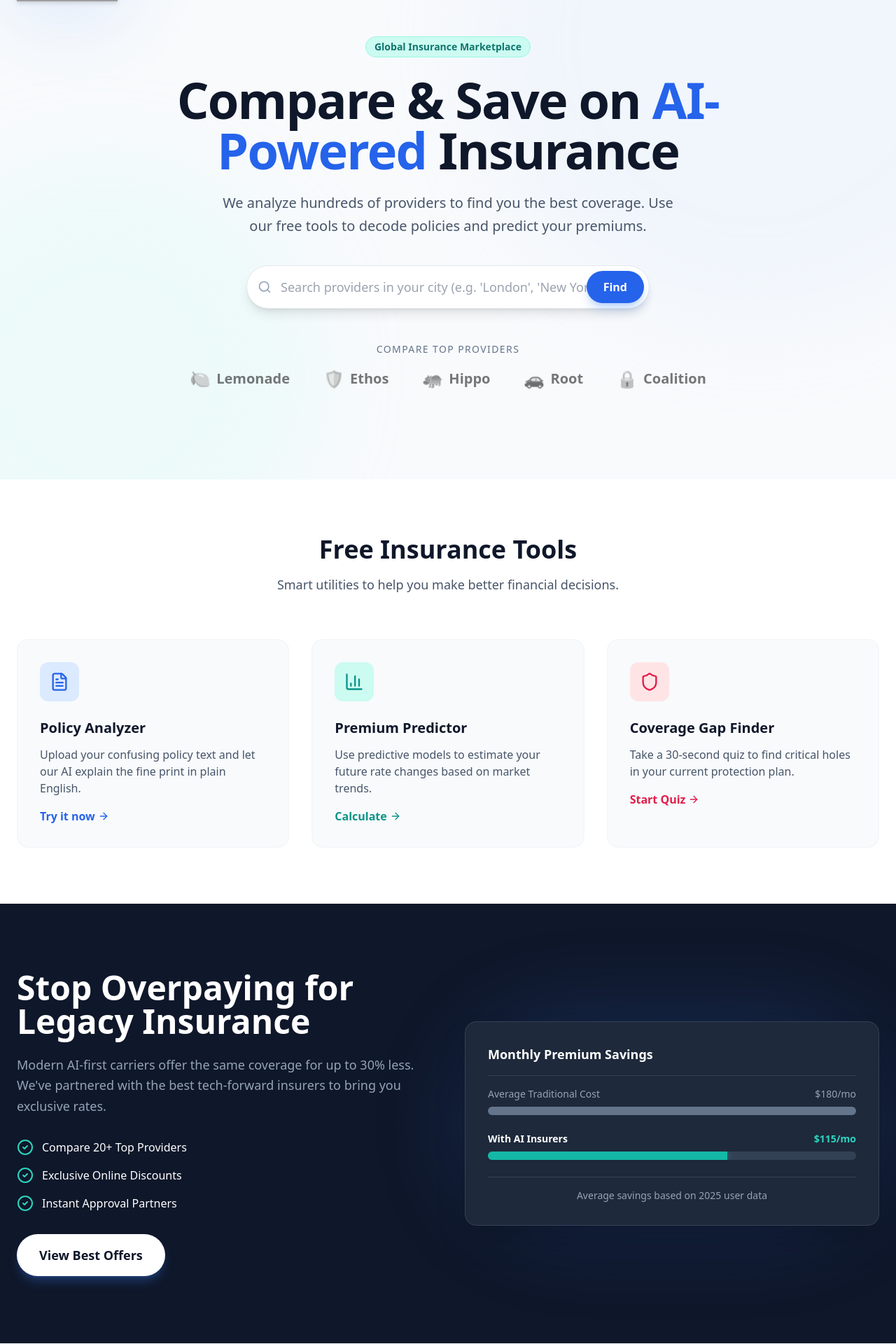
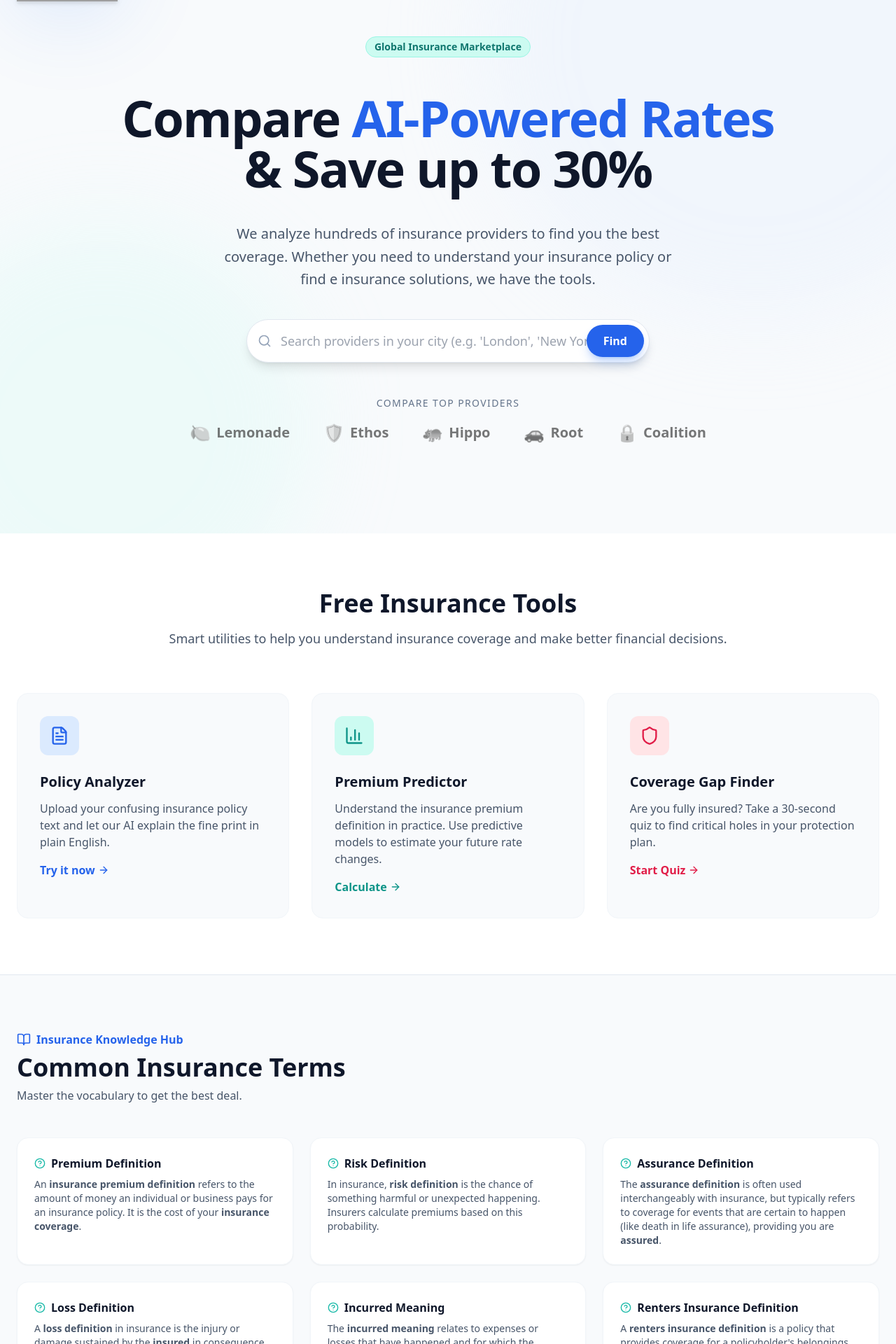
Before and after one commit to mohamedsaidyekhlef-png/AIinsurance, a React (Vite) app: page / in a window 1280 px wide. Shown: the part 140-2060 px from the top of the page at 70% size. Built offline with nearby package versions, Linux system fonts and the light colour scheme; grey boxes are pictures that could not be loaded.

Commit message:
Commit from Dualite Alpha:

```diff
--- a/src/pages/About.tsx
+++ b/src/pages/About.tsx
@@ -1,6 +1,7 @@
 import React from 'react';
 import { motion } from 'framer-motion';
-import { CheckCircle2, Globe, Users, Zap } from 'lucide-react';
+import { CheckCircle2, Globe, Users, Zap, Briefcase, HeartHandshake } from 'lucide-react';
+import { Button } from '../components/ui/Button';
 
 export const About = () => {
   return (
@@ -17,7 +18,7 @@
             Democratizing Insurance with <span className="text-blue-600">Intelligence</span>
           </motion.h1>
           <p className="text-xl text-slate-600 leading-relaxed">
-            INSURALIX is the world's first AI-native insurance resource hub. We bridge the gap between complex policy jargon and consumer understanding using advanced technology.
+            INSURALIX is the world's first AI-native insurance resource hub. We provide <strong>reassurance</strong> (a common <strong>assurance synonym</strong>) to millions by bridging the gap between complex policy jargon and consumer understanding.
           </p>
         </div>
 
@@ -53,14 +54,14 @@
         </div>
 
         {/* Story Section */}
-        <div className="bg-slate-900 text-white rounded-[3rem] p-10 md:p-20 overflow-hidden relative">
+        <div className="bg-slate-900 text-white rounded-[3rem] p-10 md:p-20 overflow-hidden relative mb-20">
            <div className="absolute top-0 right-0 w-[600px] h-[600px] bg-blue-600/20 rounded-full blur-[100px] -translate-y-1/2 translate-x-1/2" />
 
            <div className="relative z-10 max-w-3xl">
              <h2 className="text-3xl md:text-4xl font-bold mb-8">Why We Started</h2>
              <div className="space-y-6 text-lg text-slate-300 leading-relaxed">
                <p>
-                 The insurance industry hasn't changed much in 100 years. It's filled with paperwork, confusing terms, and slow processes. But the world has changed.
+                 The insurance industry hasn't changed much in 100 years. It's filled with paperwork, confusing terms like "<strong>reassurance definition</strong>" vs "insurance", and slow processes. But the world has changed.
                </p>
                <p>
                  We saw an opportunity to use <strong>Generative AI</strong> and <strong>Predictive Analytics</strong> to flip the script. Instead of you chasing insurers, we built tools that make insurers compete for you based on your actual data.
@@ -87,6 +88,20 @@
            </div>
         </div>
 
+        {/* Careers / Jobs Section */}
+        <div className="max-w-4xl mx-auto text-center">
+           <div className="inline-flex items-center gap-2 px-3 py-1 rounded-full bg-slate-100 text-slate-700 text-xs font-bold uppercase tracking-wider mb-6">
+              <Briefcase size={14} /> Careers
+           </div>
+           <h2 className="text-3xl font-bold text-slate-900 mb-6">Looking for <span className="text-blue-600">Insurance Jobs</span>?</h2>
+           <p className="text-lg text-slate-600 mb-8 max-w-2xl mx-auto">
+              We are always looking for talented actuaries, data scientists, and content experts. Join our mission to redefine the <strong>insurance association</strong> with technology.
+           </p>
+           <Button variant="outline" className="border-slate-300 hover:border-blue-600 hover:text-blue-600">
+              View Open Positions
+           </Button>
+        </div>
+
       </div>
     </div>
   );
--- a/src/pages/Compare.tsx
+++ b/src/pages/Compare.tsx
@@ -1,7 +1,7 @@
 import React from 'react';
 import { comparisonData, partners } from '../data/mockData';
 import { motion } from 'framer-motion';
-import { Check, Star, ExternalLink, TrendingUp } from 'lucide-react';
+import { Check, Star, ExternalLink, TrendingUp, Globe, ShieldCheck } from 'lucide-react';
 import { Button } from '../components/ui/Button';
 
 export const Compare = () => {
@@ -9,9 +9,9 @@
     <div className="pt-32 pb-20 min-h-screen bg-slate-50">
       <div className="container mx-auto px-4 md:px-6">
         <div className="max-w-3xl mx-auto text-center mb-16">
-          <h1 className="text-4xl md:text-5xl font-bold text-slate-900 mb-6">Compare & Save</h1>
+          <h1 className="text-4xl md:text-5xl font-bold text-slate-900 mb-6">Compare & Save on <span className="text-blue-600">Best Insurance</span></h1>
           <p className="text-xl text-slate-600">
-            We've curated the best AI-powered insurance providers. Compare features, read reviews, and check for exclusive online rates.
+            We've curated the best AI-powered <strong>insurance providers</strong>. Compare features, read reviews, and check for exclusive <strong>online insurance</strong> rates.
           </p>
         </div>
 
@@ -19,7 +19,7 @@
         <div className="mb-20">
           <div className="flex items-center gap-2 mb-8 justify-center">
             <TrendingUp className="text-teal-500" />
-            <h2 className="text-3xl font-bold text-slate-900">Featured Offers</h2>
+            <h2 className="text-3xl font-bold text-slate-900">Featured <strong>E Insurance</strong> Offers</h2>
           </div>
 
           <div className="grid grid-cols-1 md:grid-cols-3 gap-8">
@@ -71,10 +71,32 @@
           </div>
         </div>
 
+        {/* Regional Pricing Teaser */}
+        <div className="bg-gradient-to-r from-slate-900 to-slate-800 rounded-3xl p-8 md:p-12 mb-20 text-white relative overflow-hidden">
+           <div className="absolute top-0 right-0 w-64 h-64 bg-blue-500/20 rounded-full blur-3xl -translate-y-1/2 translate-x-1/2" />
+           <div className="relative z-10 flex flex-col md:flex-row items-center gap-8">
+              <div className="p-4 bg-white/10 rounded-2xl">
+                 <Globe size={40} className="text-teal-400" />
+              </div>
+              <div>
+                 <h3 className="text-2xl font-bold mb-2">Location-Based Savings</h3>
+                 <p className="text-slate-300 leading-relaxed max-w-2xl">
+                    Rates vary significantly by region. Whether you are looking for <strong>insurance quotes Texas</strong>, California, or New York, our AI adjusts to local regulations and risk factors to find you the most competitive <strong>insurance coverage</strong>.
+                 </p>
+              </div>
+              <div className="md:ml-auto">
+                 <Button variant="outline" className="border-teal-400 text-teal-400 hover:bg-teal-400 hover:text-slate-900">
+                    Check Local Rates
+                 </Button>
+              </div>
+           </div>
+        </div>
+
         {/* Comparison Table */}
         <div className="bg-white rounded-3xl shadow-xl border border-slate-200 overflow-hidden">
           <div className="p-8 border-b border-slate-100 text-center">
              <h2 className="text-2xl font-bold text-slate-900">Why Switch to AI Insurance?</h2>
+             <p className="text-slate-500 mt-2">Comparing traditional vs. modern <strong>insurance providers</strong>.</p>
           </div>
           <div className="grid grid-cols-3 bg-slate-50 text-slate-700 p-4 md:p-6 text-sm md:text-base font-bold border-b border-slate-200">
             <div>Feature</div>
--- a/src/pages/Home.tsx
+++ b/src/pages/Home.tsx
@@ -1,13 +1,27 @@
-import React, { useState } from 'react';
-import { motion } from 'framer-motion';
-import { ArrowRight, Search, Zap, Shield, CheckCircle2, FileText, BarChart3, TrendingUp } from 'lucide-react';
+import React, { useState, useEffect } from 'react';
+import { motion, AnimatePresence } from 'framer-motion';
+import { ArrowRight, Search, Zap, Shield, CheckCircle2, FileText, BarChart3, TrendingUp, HelpCircle, BookOpen } from 'lucide-react';
 import { Button } from '../components/ui/Button';
 import { niches, blogPosts, features, partners } from '../data/mockData';
 import { Link, useNavigate } from 'react-router-dom';
 
 export const Home = () => {
   const [searchQuery, setSearchQuery] = useState('');
+  const [headingIndex, setHeadingIndex] = useState(0);
   const navigate = useNavigate();
+
+  const headings = [
+    <span key="1">Find the <span className="text-blue-600">Best Online Insurance</span> & <span className="text-teal-600">Rates</span></span>,
+    <span key="2">Compare <span className="text-blue-600">AI-Powered Rates</span> & Save up to 30%</span>,
+    <span key="3">The Future of Insurance is <span className="text-teal-600">Smart, Fast, & Fair</span></span>
+  ];
+
+  useEffect(() => {
+    const timer = setInterval(() => {
+      setHeadingIndex((prev) => (prev + 1) % headings.length);
+    }, 4000);
+    return () => clearInterval(timer);
+  }, [headings.length]);
 
   const handleSearch = (e: React.FormEvent) => {
     e.preventDefault();
@@ -24,20 +38,34 @@
         <div className="absolute bottom-0 left-0 translate-y-1/4 -translate-x-1/4 w-[600px] h-[600px] bg-teal-100/50 rounded-full blur-3xl opacity-50 pointer-events-none" />
 
         <div className="container mx-auto px-4 md:px-6 relative z-10">
-          <div className="max-w-4xl mx-auto text-center">
+          <div className="max-w-5xl mx-auto text-center">
             <motion.div
               initial={{ opacity: 0, y: 20 }}
               animate={{ opacity: 1, y: 0 }}
               transition={{ duration: 0.5 }}
             >
-              <span className="inline-block py-1 px-3 rounded-full bg-teal-100 text-teal-700 text-sm font-semibold mb-6 border border-teal-200">
+              <span className="inline-block py-1 px-3 rounded-full bg-teal-100 text-teal-700 text-sm font-semibold mb-8 border border-teal-200">
                 Global Insurance Marketplace
               </span>
-              <h1 className="text-5xl md:text-7xl font-bold tracking-tight text-slate-900 mb-6 leading-tight">
-                Compare & Save on <span className="text-blue-600">AI-Powered</span> Insurance
-              </h1>
+
+              {/* Animated Headings */}
+              <div className="h-[140px] md:h-[180px] relative flex items-center justify-center mb-6">
+                <AnimatePresence mode="wait">
+                  <motion.h1
+                    key={headingIndex}
+                    initial={{ y: 20, opacity: 0 }}
+                    animate={{ y: 0, opacity: 1 }}
+                    exit={{ y: -20, opacity: 0 }}
+                    transition={{ duration: 0.5, ease: "easeOut" }}
+                    className="text-5xl md:text-7xl font-bold tracking-tight text-slate-900 leading-tight absolute w-full px-4"
+                  >
+                    {headings[headingIndex]}
+                  </motion.h1>
+                </AnimatePresence>
+              </div>
+
               <p className="text-xl text-slate-600 mb-10 max-w-2xl mx-auto leading-relaxed">
-                We analyze hundreds of providers to find you the best coverage. Use our free tools to decode policies and predict your premiums.
+                We analyze hundreds of insurance providers to find you the best coverage. Whether you need to understand your insurance policy or find e insurance solutions, we have the tools.
               </p>
 
               {/* AI Search Bar */}
@@ -78,42 +106,101 @@
         <div className="container mx-auto px-4 md:px-6">
           <div className="text-center mb-16">
             <h2 className="text-3xl md:text-4xl font-bold text-slate-900 mb-4">Free Insurance Tools</h2>
-            <p className="text-slate-600 text-lg">Smart utilities to help you make better financial decisions.</p>
+            <p className="text-slate-600 text-lg">Smart utilities to help you understand insurance coverage and make better financial decisions.</p>
           </div>
 
           <div className="grid grid-cols-1 md:grid-cols-3 gap-8">
-            <Link to="/tools" className="group">
+            <Link to="/tools/policy-analyzer" className="group">
               <div className="p-8 rounded-2xl bg-slate-50 border border-slate-100 hover:shadow-xl transition-all duration-300 h-full">
                 <div className="w-14 h-14 bg-blue-100 text-blue-600 rounded-xl flex items-center justify-center mb-6 group-hover:scale-110 transition-transform">
                   <FileText size={28} />
                 </div>
                 <h3 className="text-xl font-bold text-slate-900 mb-3">Policy Analyzer</h3>
-                <p className="text-slate-600 mb-4">Upload your confusing policy text and let our AI explain the fine print in plain English.</p>
+                <p className="text-slate-600 mb-4">Upload your confusing insurance policy text and let our AI explain the fine print in plain English.</p>
                 <span className="text-blue-600 font-semibold flex items-center gap-1">Try it now <ArrowRight size={16} /></span>
               </div>
             </Link>
 
-            <Link to="/tools" className="group">
+            <Link to="/tools/premium-predictor" className="group">
               <div className="p-8 rounded-2xl bg-slate-50 border border-slate-100 hover:shadow-xl transition-all duration-300 h-full">
                 <div className="w-14 h-14 bg-teal-100 text-teal-600 rounded-xl flex items-center justify-center mb-6 group-hover:scale-110 transition-transform">
                   <BarChart3 size={28} />
                 </div>
                 <h3 className="text-xl font-bold text-slate-900 mb-3">Premium Predictor</h3>
-                <p className="text-slate-600 mb-4">Use predictive models to estimate your future rate changes based on market trends.</p>
+                <p className="text-slate-600 mb-4">Understand the insurance premium definition in practice. Use predictive models to estimate your future rate changes.</p>
                 <span className="text-teal-600 font-semibold flex items-center gap-1">Calculate <ArrowRight size={16} /></span>
               </div>
             </Link>
 
-            <Link to="/tools" className="group">
+            <Link to="/tools/gap-finder" className="group">
               <div className="p-8 rounded-2xl bg-slate-50 border border-slate-100 hover:shadow-xl transition-all duration-300 h-full">
                 <div className="w-14 h-14 bg-rose-100 text-rose-600 rounded-xl flex items-center justify-center mb-6 group-hover:scale-110 transition-transform">
                   <Shield size={28} />
                 </div>
                 <h3 className="text-xl font-bold text-slate-900 mb-3">Coverage Gap Finder</h3>
-                <p className="text-slate-600 mb-4">Take a 30-second quiz to find critical holes in your current protection plan.</p>
+                <p className="text-slate-600 mb-4">Are you fully insured? Take a 30-second quiz to find critical holes in your protection plan.</p>
                 <span className="text-rose-600 font-semibold flex items-center gap-1">Start Quiz <ArrowRight size={16} /></span>
               </div>
             </Link>
+          </div>
+        </div>
+      </section>
+
+      {/* Knowledge Hub (SEO Glossary) */}
+      <section className="py-20 bg-slate-50 border-t border-slate-200">
+        <div className="container mx-auto px-4 md:px-6">
+          <div className="flex flex-col md:flex-row items-center justify-between mb-12">
+            <div className="mb-6 md:mb-0">
+              <div className="flex items-center gap-2 text-blue-600 font-bold mb-2">
+                <BookOpen size={20} /> <span>Insurance Knowledge Hub</span>
+              </div>
+              <h2 className="text-3xl md:text-4xl font-bold text-slate-900">Common Insurance Terms</h2>
+              <p className="text-slate-600 mt-2">Master the vocabulary to get the best deal.</p>
+            </div>
+          </div>
+
+          <div className="grid grid-cols-1 md:grid-cols-2 lg:grid-cols-3 gap-6">
+            <div className="bg-white p-6 rounded-2xl border border-slate-100 shadow-sm hover:shadow-md transition-shadow">
+              <h3 className="font-bold text-slate-900 mb-2 flex items-center gap-2"><HelpCircle size={16} className="text-teal-500" /> Premium Definition</h3>
+              <p className="text-sm text-slate-600">
+                An <strong>insurance premium definition</strong> refers to the amount of money an individual or business pays for an insurance policy. It is the cost of your <strong>insurance coverage</strong>.
+              </p>
+            </div>
+
+            <div className="bg-white p-6 rounded-2xl border border-slate-100 shadow-sm hover:shadow-md transition-shadow">
+              <h3 className="font-bold text-slate-900 mb-2 flex items-center gap-2"><HelpCircle size={16} className="text-teal-500" /> Risk Definition</h3>
+              <p className="text-sm text-slate-600">
+                In insurance, <strong>risk definition</strong> is the chance of something harmful or unexpected happening. Insurers calculate premiums based on this probability.
+              </p>
+            </div>
+
+            <div className="bg-white p-6 rounded-2xl border border-slate-100 shadow-sm hover:shadow-md transition-shadow">
+              <h3 className="font-bold text-slate-900 mb-2 flex items-center gap-2"><HelpCircle size={16} className="text-teal-500" /> Assurance Definition</h3>
+              <p className="text-sm text-slate-600">
+                The <strong>assurance definition</strong> is often used interchangeably with insurance, but typically refers to coverage for events that are certain to happen (like death in life assurance), providing you are <strong>assured</strong>.
+              </p>
+            </div>
+
+            <div className="bg-white p-6 rounded-2xl border border-slate-100 shadow-sm hover:shadow-md transition-shadow">
+              <h3 className="font-bold text-slate-900 mb-2 flex items-center gap-2"><HelpCircle size={16} className="text-teal-500" /> Loss Definition</h3>
+              <p className="text-sm text-slate-600">
+                A <strong>loss definition</strong> in insurance is the injury or damage sustained by the <strong>insured</strong> in consequence of the happening of one or more of the accidents or misfortunes against which the insurer has undertaken to indemnify the insured.
+              </p>
+            </div>
+
+            <div className="bg-white p-6 rounded-2xl border border-slate-100 shadow-sm hover:shadow-md transition-shadow">
+              <h3 className="font-bold text-slate-900 mb-2 flex items-center gap-2"><HelpCircle size={16} className="text-teal-500" /> Incurred Meaning</h3>
+              <p className="text-sm text-slate-600">
+                The <strong>incurred meaning</strong> relates to expenses or losses that have happened and for which the insurance company is liable, even if they haven't paid the claim yet.
+              </p>
+            </div>
+
+            <div className="bg-white p-6 rounded-2xl border border-slate-100 shadow-sm hover:shadow-md transition-shadow">
+              <h3 className="font-bold text-slate-900 mb-2 flex items-center gap-2"><HelpCircle size={16} className="text-teal-500" /> Renters Insurance Definition</h3>
+              <p className="text-sm text-slate-600">
+                A <strong>renters insurance definition</strong> is a policy that provides coverage for a policyholder's belongings, liabilities, and possibly living expenses in case of a loss event in a rented property.
+              </p>
+            </div>
           </div>
         </div>
       </section>
@@ -129,10 +216,10 @@
               </p>
               <ul className="space-y-4 mb-8">
                 <li className="flex items-center gap-3">
-                  <CheckCircle2 className="text-teal-400" /> <span>Compare 20+ Top Providers</span>
+                  <CheckCircle2 className="text-teal-400" /> <span>Compare 20+ Top <strong>Insurance Providers</strong></span>
                 </li>
                 <li className="flex items-center gap-3">
-                  <CheckCircle2 className="text-teal-400" /> <span>Exclusive Online Discounts</span>
+                  <CheckCircle2 className="text-teal-400" /> <span>Exclusive <strong>Online Insurance</strong> Discounts</span>
                 </li>
                 <li className="flex items-center gap-3">
                   <CheckCircle2 className="text-teal-400" /> <span>Instant Approval Partners</span>
--- a/src/pages/Niches.tsx
+++ b/src/pages/Niches.tsx
@@ -1,7 +1,7 @@
 import React from 'react';
 import { niches } from '../data/mockData';
 import { motion } from 'framer-motion';
-import { ArrowRight, TrendingUp } from 'lucide-react';
+import { ArrowRight, TrendingUp, Layers } from 'lucide-react';
 import { Link } from 'react-router-dom';
 import { Button } from '../components/ui/Button';
 
@@ -10,9 +10,12 @@
     <div className="pt-32 pb-20 min-h-screen bg-white">
       <div className="container mx-auto px-4 md:px-6">
         <div className="max-w-3xl mx-auto text-center mb-20">
-          <h1 className="text-4xl md:text-5xl font-bold text-slate-900 mb-6">Explore Insurance Categories</h1>
+          <div className="inline-flex items-center gap-2 px-3 py-1 rounded-full bg-blue-50 text-blue-700 text-xs font-bold uppercase tracking-wider mb-6">
+             <Layers size={14} /> All Insurance Categories
+          </div>
+          <h1 className="text-4xl md:text-5xl font-bold text-slate-900 mb-6">Explore <span className="text-blue-600">All Insurance</span> Niches</h1>
           <p className="text-xl text-slate-600">
-            Find the best providers for your specific needs. We've categorized top-rated insurers to help you compare effectively.
+            Find the best providers for your specific needs. From understanding <strong>life insurance types</strong> to finding the best auto rates, we've categorized top-rated insurers to help you compare effectively.
           </p>
         </div>
 
@@ -38,6 +41,8 @@
               <h3 className="text-2xl font-bold text-slate-900 mb-3">{niche.title}</h3>
               <p className="text-slate-600 text-lg leading-relaxed mb-6 flex-grow">
                 {niche.description}
+                {niche.id === 'home' && <span className="block mt-2 text-sm text-slate-500">Includes <strong>renters insurance definition</strong> and coverage details.</span>}
+                {niche.id === 'health' && <span className="block mt-2 text-sm text-slate-500">Compare various <strong>life insurance types</strong> including Term and Whole Life.</span>}
               </p>
 
               <div className="flex flex-wrap gap-2 mb-6">
--- a/src/pages/SearchProvider.tsx
+++ b/src/pages/SearchProvider.tsx
@@ -1,5 +1,5 @@
 import React, { useState, useRef } from 'react';
-import { Search, MapPin, Building2, ExternalLink, Globe, Star, Phone, Navigation, Filter } from 'lucide-react';
+import { Search, MapPin, Building2, ExternalLink, Globe, Star, Phone, Navigation, Filter, FileBadge } from 'lucide-react';
 import { Button } from '../components/ui/Button';
 import { motion, AnimatePresence } from 'framer-motion';
 import { partners, niches, officialDirectories } from '../data/mockData';
@@ -78,9 +78,9 @@
               <div className="inline-flex items-center gap-2 px-3 py-1 rounded-full bg-blue-100 text-blue-700 text-xs font-bold uppercase tracking-wider mb-6">
                 <Globe size={14} /> Global Database
               </div>
-              <h1 className="text-4xl md:text-5xl font-bold text-slate-900 mb-6">Find Providers Worldwide</h1>
+              <h1 className="text-4xl md:text-5xl font-bold text-slate-900 mb-6">Find <strong>Insurance Providers</strong> Worldwide</h1>
               <p className="text-xl text-slate-600 mb-10 max-w-2xl mx-auto">
-                Access the largest database of AI-verified insurers, local agents, and regulatory bodies across USA, Canada, Europe, and Australia.
+                Access the largest database of AI-verified insurers, local agents, and regulatory bodies (including your local <strong>insurance commissioner</strong>) across USA, Canada, Europe, and Australia.
               </p>
 
               <form onSubmit={handleSearch} className="relative max-w-2xl mx-auto mb-12 bg-white p-2 rounded-3xl shadow-xl border border-slate-100 flex flex-col md:flex-row gap-2">
@@ -250,10 +250,10 @@
          <div className="max-w-6xl mx-auto">
             <div className="flex items-center gap-3 mb-8">
               <div className="p-2 bg-blue-100 rounded-lg text-blue-600">
-                <Globe size={24} />
+                <FileBadge size={24} />
               </div>
               <h2 className="text-2xl font-bold text-slate-900">
-                Official Regulatory Directories & Libraries
+                Official Regulatory Directories & <strong>Insurance Commissioner</strong> Sites
               </h2>
             </div>
 
```
